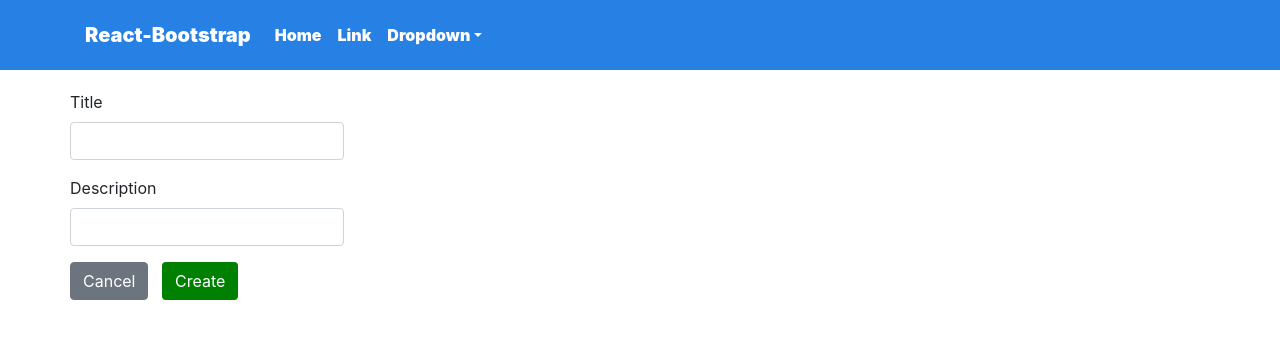
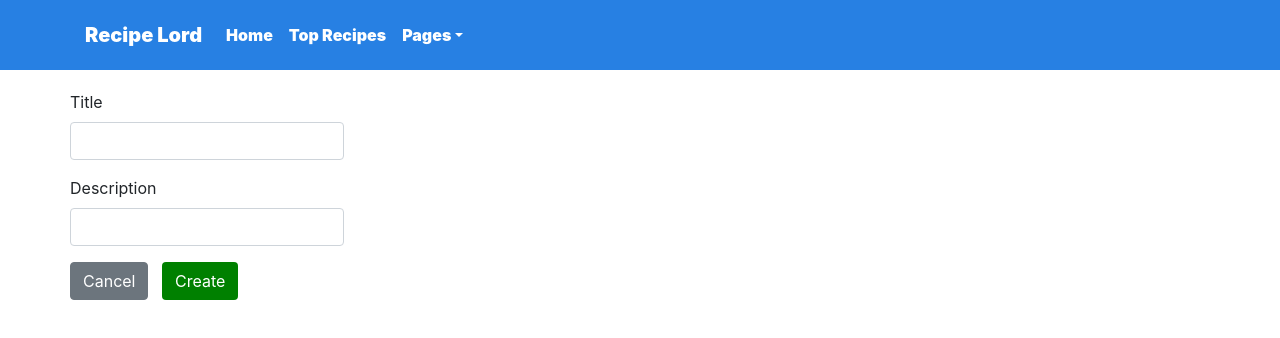
Before and after one commit to hmtcelik/RecipeLord, a React (Create React App) app in the folder frontend/: page /create in a window 1280 px wide. Shown: the top 338 px of the page. Built offline with nearby package versions, Linux system fonts and the light colour scheme.

Commit message:
sure box @media

```diff
--- a/frontend/src/components/Header.js
+++ b/frontend/src/components/Header.js
@@ -5,13 +5,13 @@ const Header = () => {
   return (
     <Navbar bg="info" expand="lg">
       <Container>
-        <Link to="/"><Navbar.Brand>React-Bootstrap</Navbar.Brand></Link>
+        <Link to="/"><Navbar.Brand>Recipe Lord</Navbar.Brand></Link>
         <Navbar.Toggle aria-controls="basic-navbar-nav" />
         <Navbar.Collapse id="basic-navbar-nav">
           <Nav className="me-auto">
             <Nav.Link href="#home">Home</Nav.Link>
-            <Nav.Link href="#link">Link</Nav.Link>
-            <NavDropdown title="Dropdown" id="basic-nav-dropdown">
+            <Nav.Link href="#link">Top Recipes</Nav.Link>
+            <NavDropdown title="Pages" id="basic-nav-dropdown">
               <NavDropdown.Item href="#action/3.1">Action</NavDropdown.Item>
               <NavDropdown.Item href="#action/3.2">Another action</NavDropdown.Item>
               <NavDropdown.Item href="#action/3.3">Something</NavDropdown.Item>
--- a/frontend/src/main.scss
+++ b/frontend/src/main.scss
@@ -92,3 +92,20 @@ body{
     margin-right: 10px;
     cursor: pointer;
 }
+
+
+@media only screen and (max-width: 600px) {
+    .content{
+        margin-left: 20px;
+        margin-right: 20px;
+    }
+    .sure-box-card{
+        width: 400px;
+    }
+}
+
+@media only screen and (max-width: 450px) {
+    .sure-box-card{
+        width: 250px;
+    }
+}
```
